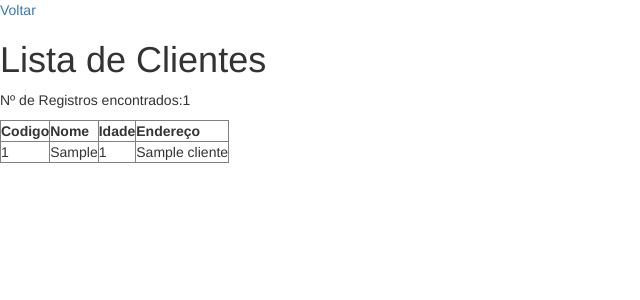
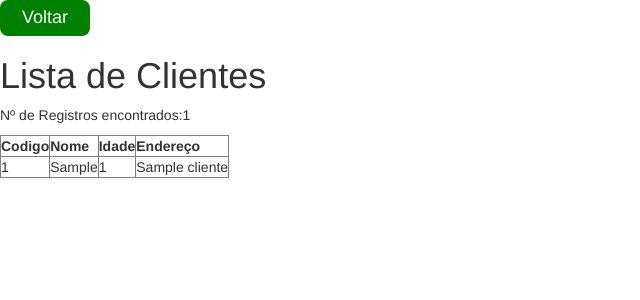
Before and after one commit to mauroacs/santarita, a PHP site: page /lista.php in a window 1280 px wide. Shown: the top 300 px of the page, without its empty margins (0-640 px from the left). Run offline with PHP 8.4, Linux system fonts and the light colour scheme; tables that the repository leaves empty hold one stand-in row (values such as "Sample post"); some libraries are stand-ins or nearby versions.

Commit message:
Submissão Incial

```diff
--- a/aulaPhp/eliminar.php
+++ b/aulaPhp/eliminar.php
@@ -1,3 +1,5 @@
 <?php
- echo "<H1>ELIMINAR.PHP</H1>";
+include('head.html');
 ?>
+<h1>Eliminar</h1>
+<a href="index.php">Voltar</a>
--- a/aulaPhp/head.html
+++ b/aulaPhp/head.html
@@ -2,9 +2,23 @@
 <html lang="pt-br">
 <head>
 	<meta charset="utf-8">
+	<meta name="viewport" content="width=device-width, initial-scale=1, shrink-to-fit=no">
 	<meta name="author" value="Mauro Siqueira">
 	<link rel="stylesheet" href="css/bootstrap.min.css">
 	<script src="js/jquery.min.js"></script>
+	<style>
+		a{
+		background-color: green;
+    		border: none;
+		border-radius: 8px;
+    		color: white;
+    		padding: 5px 22px;
+    		text-align: center;
+    		text-decoration: none;
+    		display: inline-block;
+    		font-size: 18px;
+		}
+	</style>
 
 </head>
 <body>
--- a/aulaPhp/lista.php
+++ b/aulaPhp/lista.php
@@ -1,10 +1,11 @@
 <?php
 include("./db.class.php");
 $sql = "SELECT * FROM clientes";
+
 $res = $conn->query($sql);
 include('head.html');
 ?>
-<a href="index.html">Voltar</a>
+<a href="index.php">Voltar</a>
 <br>
 
 <h1>Lista de Clientes</h1>
--- a/aulaPhp/pesquisar.php
+++ b/aulaPhp/pesquisar.php
@@ -1,3 +1,5 @@
 <?php
- echo "<H1>PESQUISAR.PHP</H1>";
+include('head.html');
 ?>
+<h1>Pesquisar</h1>
+<a href="index.php">Voltar</a>
```
Also changed, not shown: aulaPhp/adicionar.php (+4 -3 lines), aulaPhp/index.php (+6 -10 lines).
